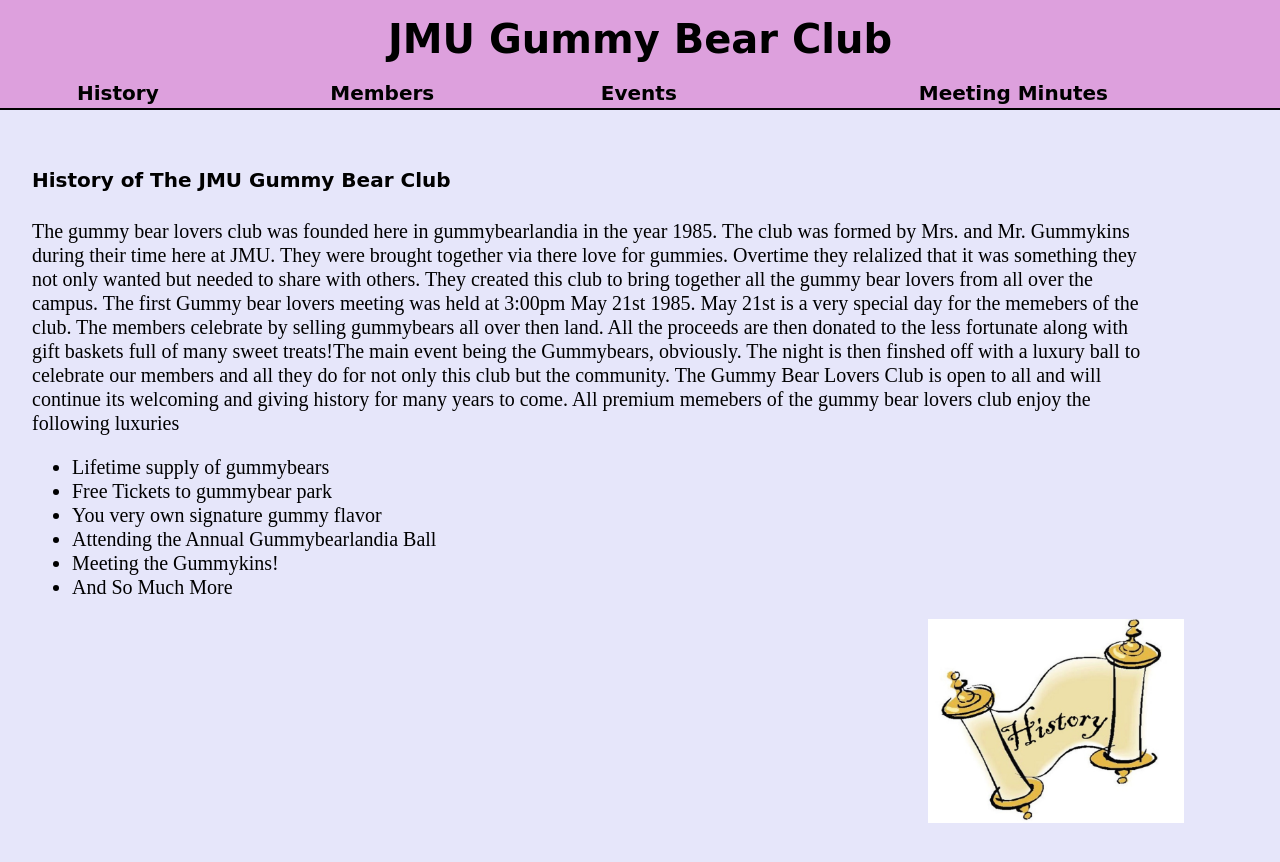
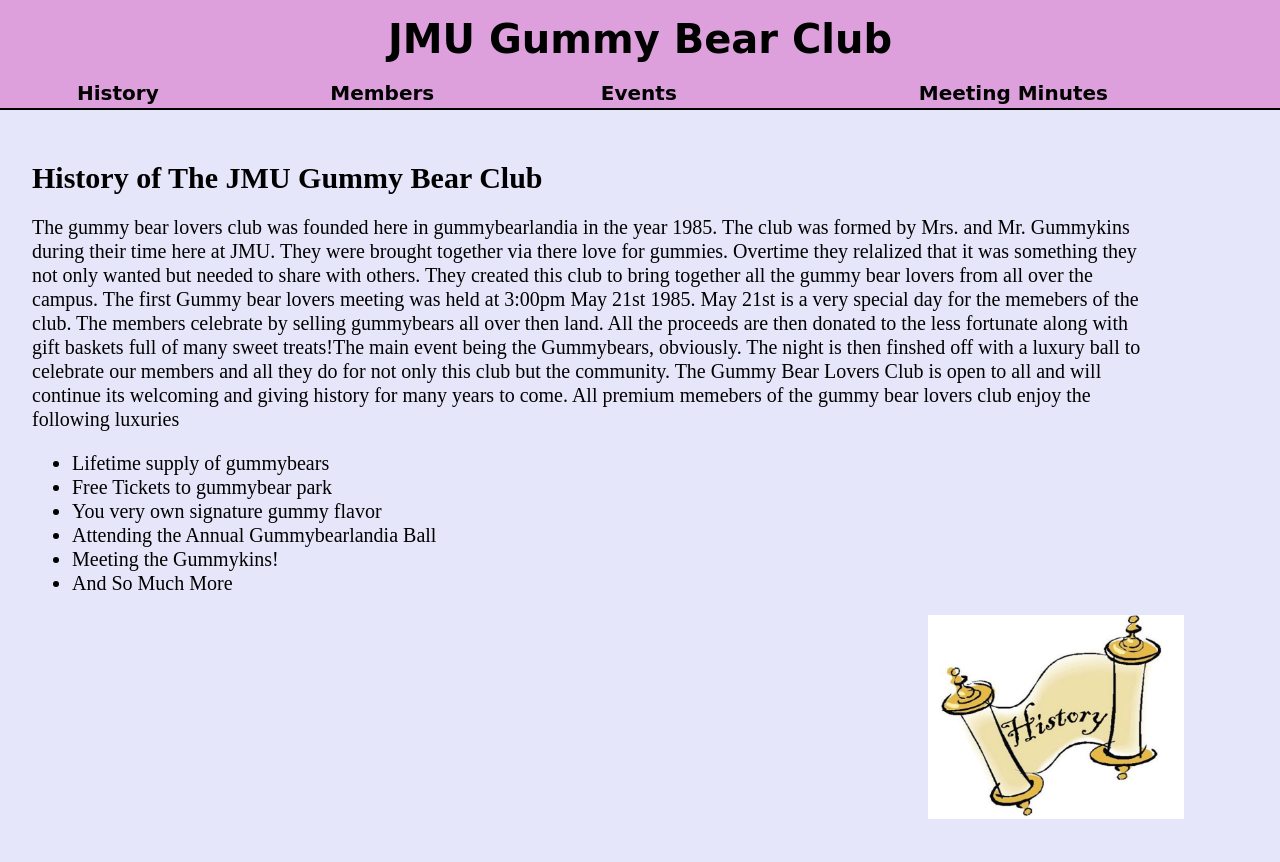
Before and after one commit to Zach-Kiser/343-s23-p1, a plain HTML site: page design/history.html in a window 1280 px wide. Shown: the top 862 px of the page. Drawn offline with Linux system fonts and the light colour scheme.

Commit message:
Update history.html

```diff
--- a/design/history.html
+++ b/design/history.html
@@ -30,7 +30,7 @@
     </table>
   </nav>
   <main>
-    <h4>History of The JMU Gummy Bear Club</h4>
+    <h2>History of The JMU Gummy Bear Club</h2>
       <p> The gummy bear lovers club was founded here in gummybearlandia in the year 1985.
         The club was formed by Mrs. and Mr. Gummykins during their time here at JMU.
         They were brought together via there love for gummies. Overtime they relalized that it was something they not
```
